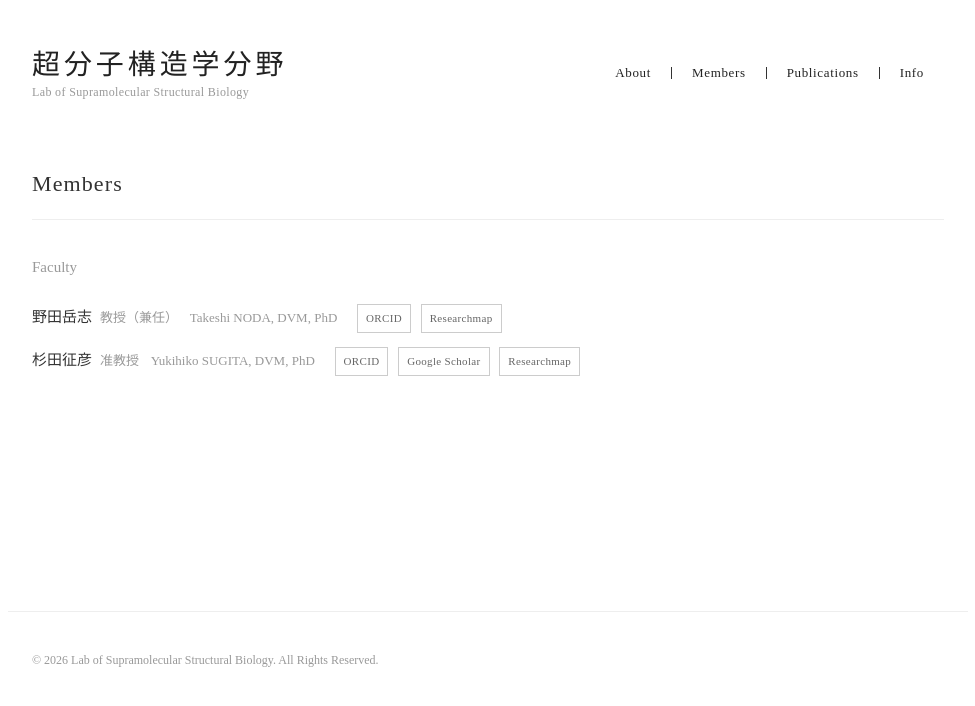
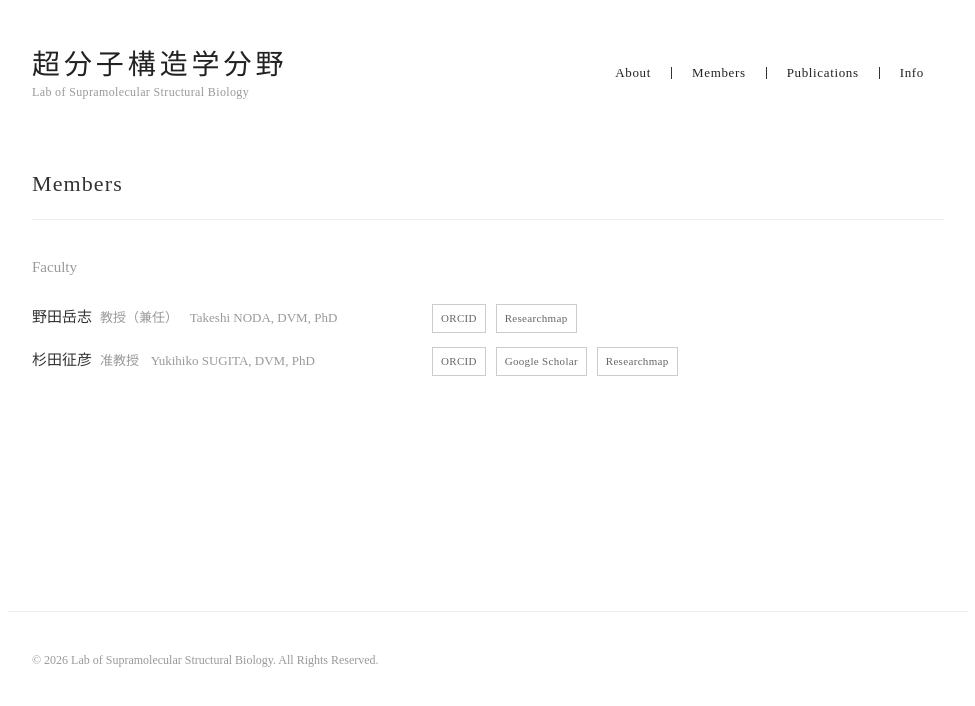
Before and after one commit to yukisugi/yukisugi.github.io, a Jekyll site: the page built from members/index.html, in a window 1280 px wide. Shown: the top 706 px of the page, without its empty margins (152-1127 px from the left). Built offline with Jekyll 4.4.1, drawn with Linux system fonts in a browser that asks for light colours.

Commit message:
Align ORCID button start position across faculty entries
Gives the name/title block a fixed width so the link buttons
always start at the same x position regardless of how long the
English name is, instead of the button block just floating
right-aligned with a ragged ORCID start.

Co-Authored-By: Claude Sonnet 5 <noreply@anthropic.com>

```diff
--- a/_includes/member_entry.html
+++ b/_includes/member_entry.html
@@ -1,7 +1,9 @@
 {% assign m = include.member %}
 <li>
-  {{ m.name }}<span class="member-role">{{ m.role }}</span>
-  {% if m.name_en %}<span class="member-name-en">{{ m.name_en }}</span>{% endif %}
+  <span class="member-name">
+    {{ m.name }}<span class="member-role">{{ m.role }}</span>
+    {% if m.name_en %}<span class="member-name-en">{{ m.name_en }}</span>{% endif %}
+  </span>
   {% if m.researchmap or m.orcid or m.google_scholar_id %}
   <span class="member-links">
     {% if m.orcid %}<a href="https://orcid.org/{{ m.orcid }}" target="_blank" rel="noopener">ORCID</a>{% endif %}
--- a/assets/css/style.css
+++ b/assets/css/style.css
@@ -164,6 +164,17 @@ img {
   font-size: 15px;
 }
 
+.member-list li {
+  display: flex;
+  align-items: baseline;
+  flex-wrap: wrap;
+}
+
+.member-name {
+  width: 400px;
+  flex-shrink: 0;
+}
+
 .member-role {
   color: #999999;
   font-size: 13px;
@@ -174,10 +185,6 @@ img {
   color: #999999;
   font-size: 13px;
   margin-left: 8px;
-}
-
-.member-links {
-  margin-left: 16px;
 }
 
 .member-links a {
--- a/members/index.html
+++ b/members/index.html
@@ -7,7 +7,7 @@ title: Members
 
 <div class="section-group">
   <h2>Faculty</h2>
-  <ul>
+  <ul class="member-list">
     {% for m in site.data.members.faculty %}
       {% include member_entry.html member=m %}
     {% endfor %}
```
